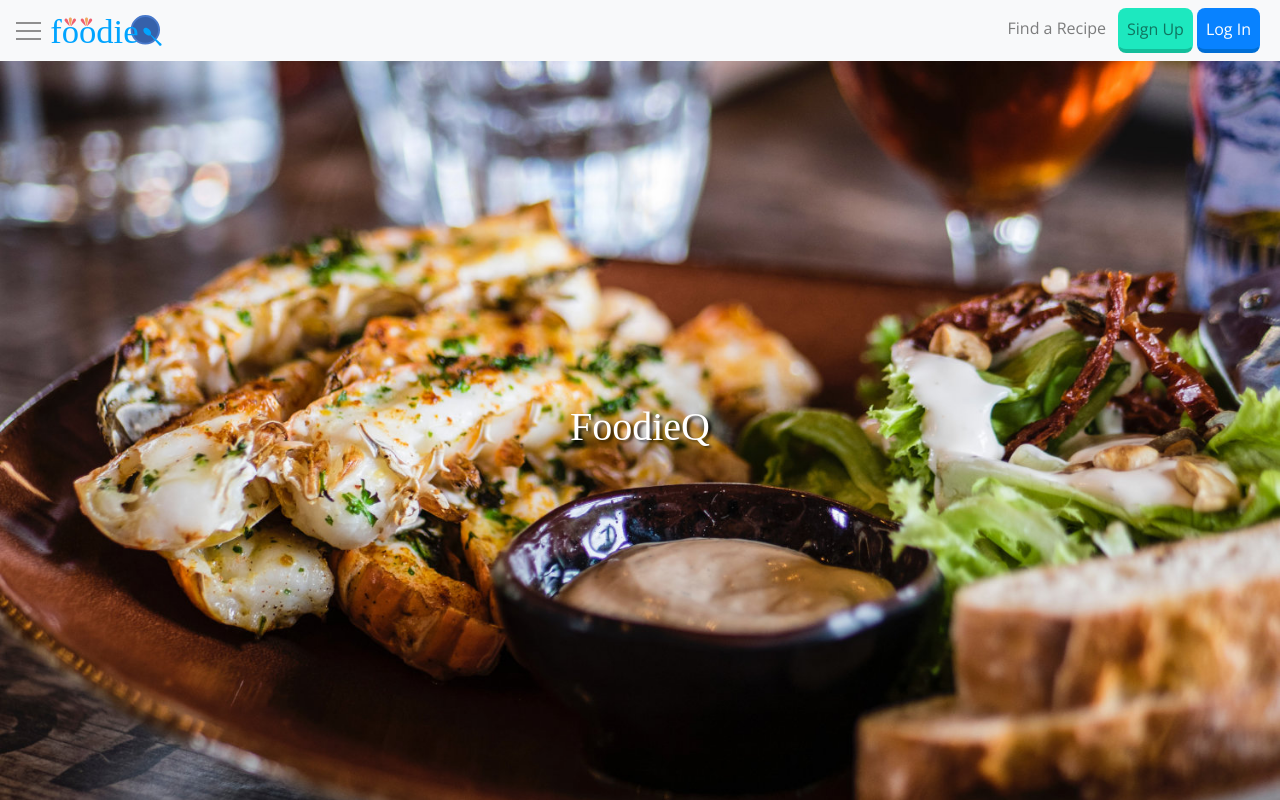
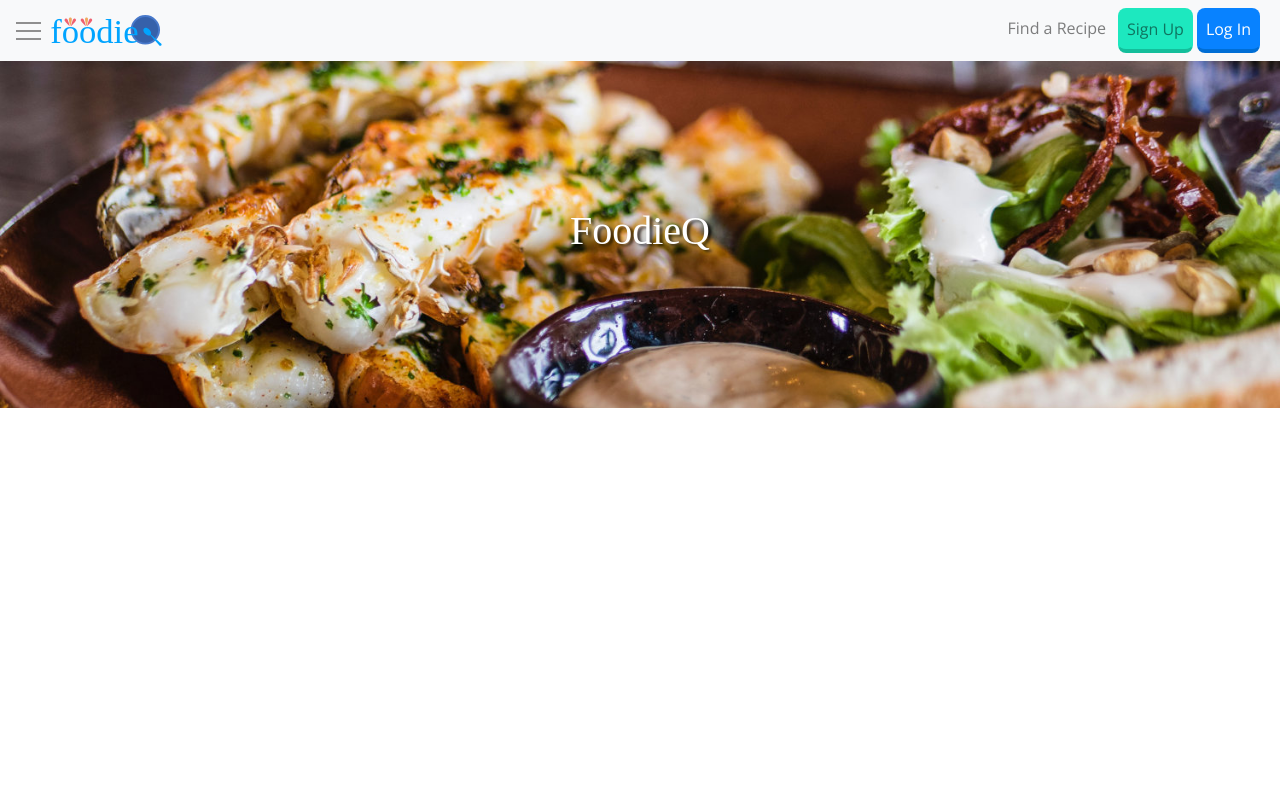
Before and after one commit to Nick-Damico/foodieQ-react, a React (Create React App) app: page / in a window 1280 px wide. Built offline with nearby package versions, Linux system fonts and the light colour scheme; a web font is replaced by a local one.

Commit message:
moving forward with LandingPage layout the header image will no longer be a full page height, to allow for additional content latter to describe app functionality to new users

```diff
--- a/src/components/App.css
+++ b/src/components/App.css
@@ -12,7 +12,7 @@
   background-repeat: no-repeat;
   background-position: center;
   background-size: cover;
-  min-height: calc(100vh - 61px);
+  min-height: calc(51vh - 61px);
   display: flex;
   flex-direction: column;
   align-items: center;
```
